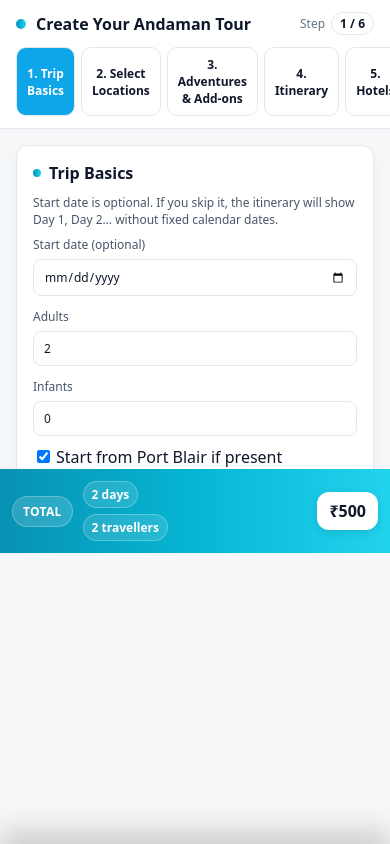
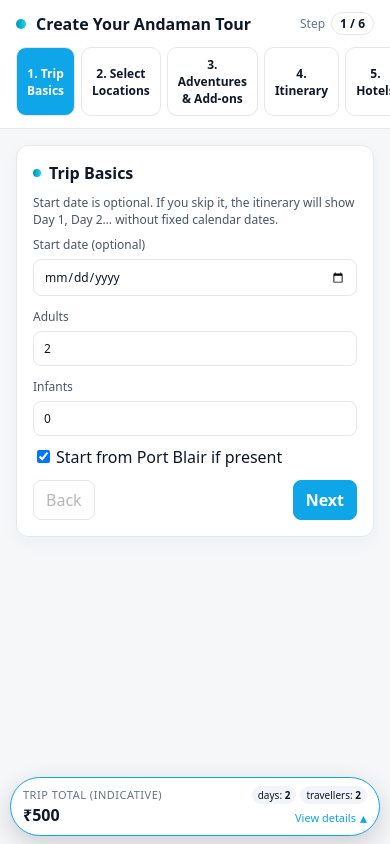
Before and after one commit to fishhunter29/master-2, a React (Vite) app: page / in a window 390 px wide. Shown: the top 844 px of the page. Built offline with nearby package versions, Linux system fonts and the light colour scheme.

Commit message:
Update MobileSummaryBar.jsx

```diff
--- a/src/components/MobileSummaryBar.jsx
+++ b/src/components/MobileSummaryBar.jsx
@@ -1,216 +1,231 @@
-import React, { useEffect, useState } from "react";
+import React, { useState } from "react";
 
-export default function MobileSummaryBar({
-  total = 0,
-  lineItems = [],
-  badges = [],
-  onRequestToBook = () => {},
-  breakpointPx = 768
-}) {
-  const [open, setOpen] = useState(false);
-  const [isMobile, setIsMobile] = useState(true);
+// Local formatter so we don't depend on App.js helpers
+const safeNum = (n) => (typeof n === "number" && isFinite(n) ? n : 0);
 
-  // format helper
 const formatINR = (n) =>
   new Intl.NumberFormat("en-IN", {
     style: "currency",
     currency: "INR",
-      maximumFractionDigits: 0
-    }).format(Number(n) || 0);
+    maximumFractionDigits: 0,
+  }).format(safeNum(n));
 
-  useEffect(() => {
-    const mq = window.matchMedia(`(max-width: ${breakpointPx - 1}px)`);
-    const update = () => setIsMobile(mq.matches);
-    update();
-    mq.addEventListener("change", update);
-    return () => mq.removeEventListener("change", update);
-  }, [breakpointPx]);
+export default function MobileSummaryBar({
+  total = 0,
+  lineItems = [], // [{label, amount}]
+  badges = [],    // [{label, value}]
+  onRequestToBook,
+  phoneNumber = "+91-0000000000", // change this to your real number
+}) {
+  const [open, setOpen] = useState(false);
 
-  // Optional: lock scroll when open
-  useEffect(() => {
-    if (!open) return;
-    const { overflow } = document.body.style;
-    document.body.style.overflow = "hidden";
-    return () => (document.body.style.overflow = overflow);
-  }, [open]);
-
-  if (!isMobile) return null;
+  // If there is nothing meaningful, don't show on mobile at all
+  const hasContent = safeNum(total) > 0 || (lineItems && lineItems.length);
+  if (!hasContent) return null;
 
   return (
-    <>
-      {/* overlay */}
-      {open && (
-        <button
-          aria-label="Close summary"
-          onClick={() => setOpen(false)}
-          style={{
-            position: "fixed",
-            inset: 0,
-            background: "rgba(15,23,42,.35)",
-            zIndex: 50,
-            border: 0
-          }}
-        />
-      )}
-
-      {/* fixed bottom bar (full-bleed) */}
     <div
+      className="mobile-summary-wrapper"
       style={{
         position: "fixed",
         left: 0,
         right: 0,
         bottom: 0,
-          zIndex: 60,
-          paddingBottom: "max(env(safe-area-inset-bottom), 0px)"
+        zIndex: 40,
+        pointerEvents: "none", // so only inner content is clickable
       }}
     >
-        {/* HEADER BUTTON: two cells (Total | Value) */}
+      <div
+        style={{
+          maxWidth: 480,
+          margin: "0 auto 8px auto",
+          padding: "0 10px",
+          pointerEvents: "auto",
+        }}
+      >
+        {/* Collapsed pill bar */}
         <button
           onClick={() => setOpen((v) => !v)}
-          aria-expanded={open}
-          aria-controls="mobile-summary-panel"
           style={{
             width: "100%",
-            border: 0,
-            borderRadius: 0,
-            display: "grid",
-            gridTemplateColumns: "1fr 1fr",
+            borderRadius: 999,
+            border: "1px solid #0ea5e9",
+            background: "white",
+            boxShadow: "0 8px 24px rgba(15,23,42,0.18)",
+            padding: "8px 12px",
+            display: "flex",
             alignItems: "center",
-            background:
-              "linear-gradient(90deg, #0891b2 0%, #06b6d4 50%, #22d3ee 100%)",
-            color: "white",
-            padding: "12px 12px"
+            justifyContent: "space-between",
+            gap: 10,
           }}
         >
-          {/* LEFT CELL: 'Total' tag */}
           <div
             style={{
               display: "flex",
-              alignItems: "center",
-              gap: 10
+              flexDirection: "column",
+              alignItems: "flex-start",
+              gap: 2,
             }}
           >
             <span
               style={{
-                fontSize: 12,
-                fontWeight: 800,
-                background: "rgba(255,255,255,.15)",
-                border: "1px solid rgba(255,255,255,.25)",
-                color: "white",
-                padding: "6px 10px",
-                borderRadius: 999,
-                letterSpacing: 0.3
+                fontSize: 11,
+                textTransform: "uppercase",
+                letterSpacing: 0.5,
+                color: "#64748b",
               }}
             >
-              TOTAL
+              Trip total (indicative)
             </span>
+            <span style={{ fontSize: 16, fontWeight: 800, color: "#0f172a" }}>
+              {formatINR(total)}
+            </span>
+          </div>
 
-            {/* optional mini badges (days, travellers) */}
-            <div style={{ display: "flex", gap: 6, flexWrap: "wrap" }}>
-              {badges.map((b, i) => (
-                <span
-                  key={i}
+          <div
             style={{
-                    fontSize: 12,
-                    fontWeight: 700,
-                    background: "rgba(255,255,255,.12)",
-                    color: "white",
-                    padding: "4px 8px",
-                    borderRadius: 999,
-                    border: "1px solid rgba(255,255,255,.25)"
+              display: "flex",
+              flexDirection: "column",
+              alignItems: "flex-end",
+              gap: 4,
+              minWidth: 80,
             }}
           >
-                  {b.value} {b.label}
+            <div
+              style={{
+                display: "flex",
+                gap: 4,
+                flexWrap: "wrap",
+                justifyContent: "flex-end",
+              }}
+            >
+              {badges.slice(0, 3).map((b) => (
+                <span
+                  key={b.label}
+                  style={{
+                    fontSize: 10,
+                    padding: "2px 6px",
+                    borderRadius: 999,
+                    background: "#f1f5f9",
+                    color: "#0f172a",
+                  }}
+                >
+                  {b.label}: <b>{b.value}</b>
                 </span>
               ))}
             </div>
-          </div>
-
-          {/* RIGHT CELL: value in white pill, strong black text */}
-          <div style={{ display: "flex", justifyContent: "flex-end" }}>
             <span
               style={{
-                background: "white",
-                color: "#0f172a",
-                padding: "8px 12px",
-                borderRadius: 12,
-                fontWeight: 900,
-                fontSize: 16,
-                boxShadow: "0 2px 8px rgba(0,0,0,.12)"
+                fontSize: 11,
+                color: "#0ea5e9",
+                display: "inline-flex",
+                alignItems: "center",
+                gap: 4,
               }}
             >
-              {formatINR(total)}
+              {open ? "Hide details" : "View details"}{" "}
+              <span style={{ fontSize: 14 }}>{open ? "▾" : "▴"}</span>
             </span>
           </div>
         </button>
 
-        {/* SLIDE PANEL with animation */}
+        {/* Expanded drawer */}
+        {open && (
           <div
-          id="mobile-summary-panel"
-          role="region"
-          aria-label="Trip summary details"
             style={{
+              marginTop: 6,
+              borderRadius: 16,
               background: "white",
-            borderTop: "1px solid #e5e7eb",
-            boxShadow: "0 -12px 28px rgba(0,0,0,.18)",
-            overflow: "hidden",
-            transform: open ? "translateY(0%)" : "translateY(100%)",
-            transition: "transform 240ms ease",
-            willChange: "transform"
+              border: "1px solid #e5e7eb",
+              boxShadow: "0 18px 40px rgba(15,23,42,0.28)",
+              padding: 12,
             }}
           >
-          <div style={{ padding: "12px 12px 8px" }}>
-            {lineItems.map((li, idx) => (
+            {/* Line item breakdown */}
+            {lineItems && lineItems.length > 0 && (
               <div
-                key={idx}
+                style={{
+                  fontSize: 13,
+                  color: "#475569",
+                  display: "grid",
+                  gap: 6,
+                  marginBottom: 10,
+                }}
+              >
+                {lineItems.map((li) => (
+                  <div
+                    key={li.label}
                     style={{
                       display: "flex",
                       justifyContent: "space-between",
-                  padding: "8px 0",
-                  fontSize: 14
                     }}
                   >
                     <span>{li.label}</span>
-                <strong>{formatINR(li.amount)}</strong>
+                    <b>{formatINR(li.amount)}</b>
                   </div>
                 ))}
+                <div
+                  style={{
+                    borderTop: "1px dashed #e5e7eb",
+                    marginTop: 4,
+                    paddingTop: 6,
+                    display: "flex",
+                    justifyContent: "space-between",
+                    fontSize: 14,
+                  }}
+                >
+                  <span>Total</span>
+                  <b>{formatINR(total)}</b>
+                </div>
+              </div>
+            )}
 
-            <div style={{ borderTop: "1px dashed #e5e7eb", margin: "6px 0" }} />
-
+            {/* Buttons row */}
             <div
               style={{
                 display: "flex",
-                justifyContent: "space-between",
-                padding: "8px 0",
-                fontSize: 16
+                flexDirection: "column",
+                gap: 8,
               }}
             >
-              <span>Total (indicative)</span>
-              <strong>{formatINR(total)}</strong>
-            </div>
-
-            <div style={{ fontSize: 11, color: "#64748b", marginTop: 6 }}>
-              Prices indicative; confirmed at booking.
-            </div>
-
               <button
                 onClick={onRequestToBook}
                 style={{
                   width: "100%",
-                marginTop: 10,
-                padding: "12px 14px",
-                borderRadius: 12,
+                  padding: "10px 12px",
+                  borderRadius: 999,
                   border: "1px solid #0ea5e9",
-                background: "#0ea5e9",
+                  background:
+                    "linear-gradient(90deg, #0ea5e9, #22d3ee, #06b6d4)",
                   color: "white",
-                fontWeight: 800
+                  fontWeight: 800,
+                  fontSize: 13,
                 }}
               >
-              Request to Book
+                Request to Book This Trip
               </button>
+
+              <a
+                href={`tel:${phoneNumber}`}
+                style={{
+                  width: "100%",
+                  padding: "9px 12px",
+                  borderRadius: 999,
+                  border: "1px solid #cbd5f5",
+                  background: "#f8fafc",
+                  color: "#0f172a",
+                  fontWeight: 600,
+                  fontSize: 13,
+                  textAlign: "center",
+                  textDecoration: "none",
+                }}
+              >
+                Call Us for Quick Help
+              </a>
             </div>
           </div>
+        )}
       </div>
-    </>
+    </div>
   );
 }
```
Lines whose indentation alone changed are shown as unchanged.
